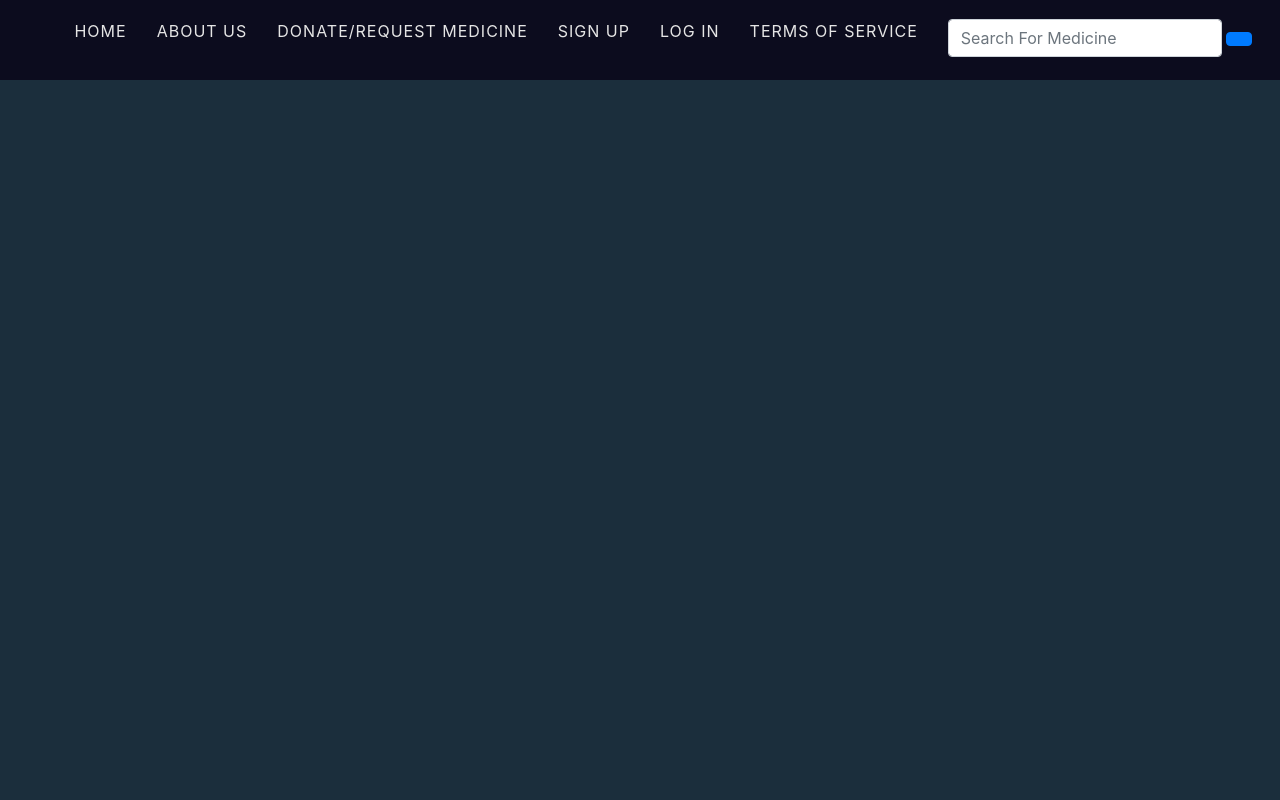
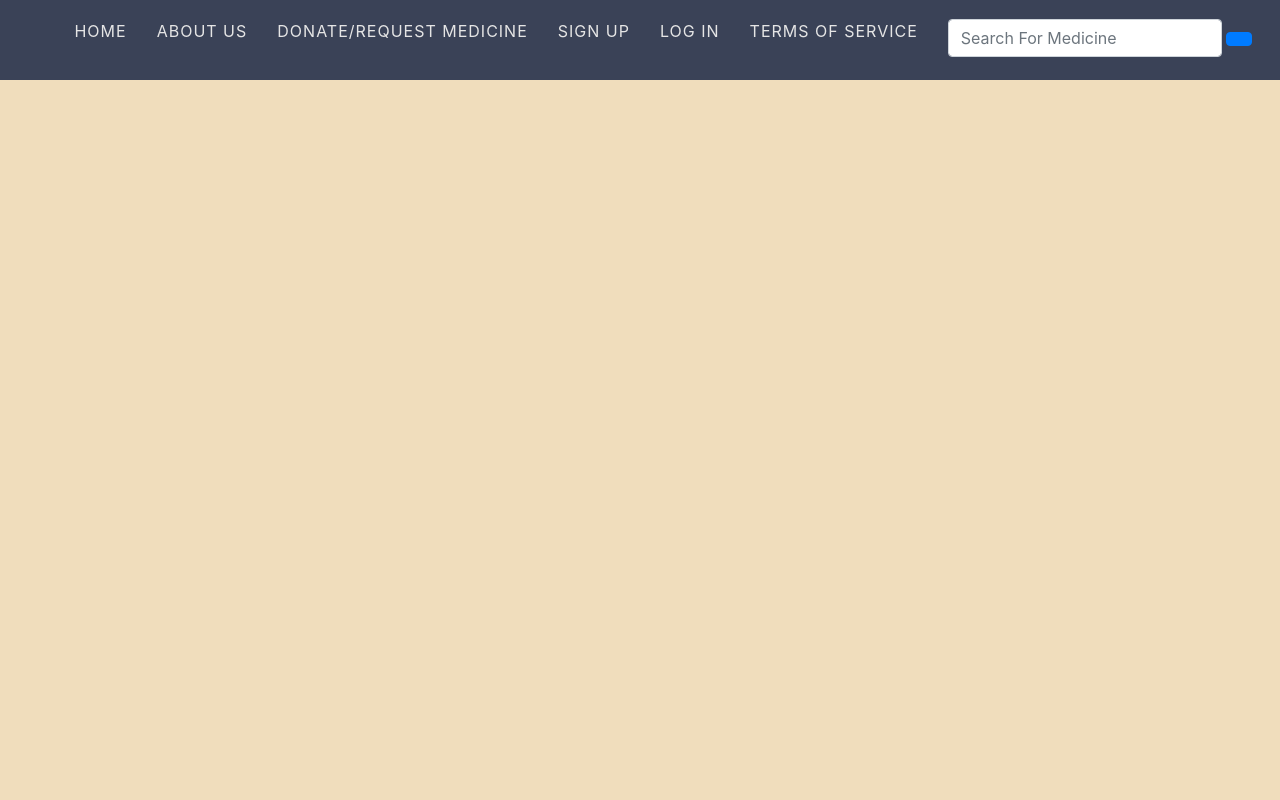
Before and after one commit to eyanyehya/medicine-donation-website, a Django app: page /navbar/ in a window 1280 px wide. Run offline with Django 3.2, Linux system fonts and the light colour scheme; some libraries are stand-ins or nearby versions.

Commit message:
Changed bg color and navbar.css

```diff
--- a/static/css/form.css
+++ b/static/css/form.css
@@ -61,7 +61,7 @@ body {
 
 
 .input {
-  background-color: #303245;
+  background-color: #3A4257;
   border-radius: 12px;
   border: 0;
   box-sizing: border-box;
--- a/static/css/navbar.css
+++ b/static/css/navbar.css
@@ -4,7 +4,7 @@
 */
 
 body {
-    background: #1B2E3C !important;
+    background: #F0DDBC !important;
     margin: 0;
 }
 
@@ -22,7 +22,7 @@ body {
     /*margin: 0 auto;*/
     top: 0;
 
-    background: #0C0C1E;
+    background: #3A4257;
     /*margin-left: -284.5px;*/
     position: fixed;
     width: 100vw;
```
